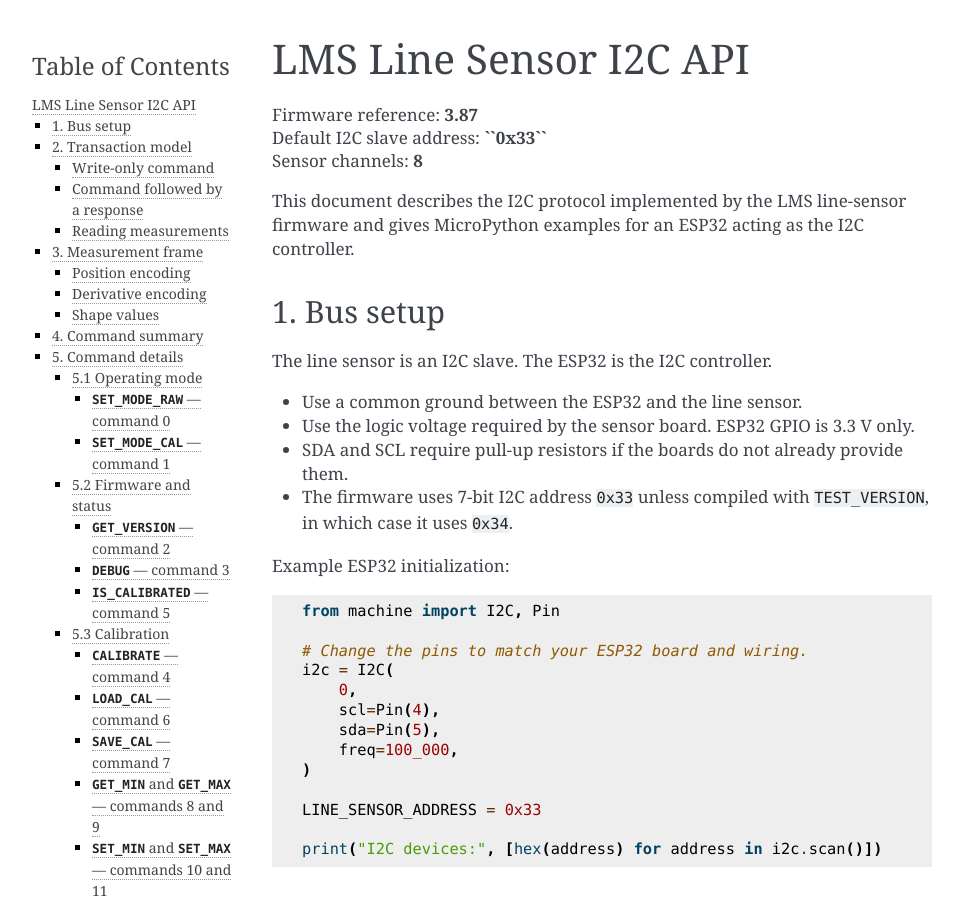
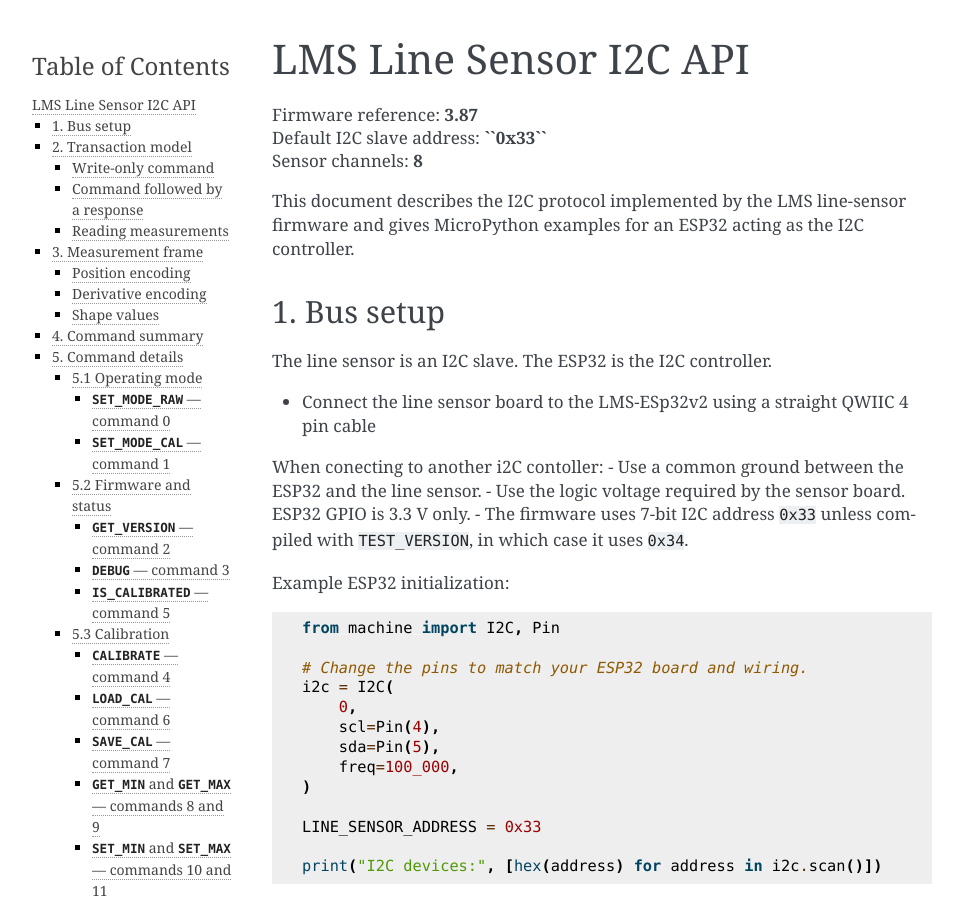
Before and after one commit to AntonsMindstorms/lms-line-sensor, a Sphinx documentation site: the page built from docs/API/lms-line-sensor-i2c-api.rst, in a window 1280 px wide and 900 px high. Shown: the whole window, without its empty margins (148-1111 px from the left). Built offline with Sphinx 7.4.7, drawn with Linux system fonts in a browser that asks for light colours; the version number is read from the project's files by our own code.

```diff
--- a/docs/API/lms-line-sensor-i2c-api.rst
+++ b/docs/API/lms-line-sensor-i2c-api.rst
@@ -14,9 +14,11 @@
 
 The line sensor is an I2C slave. The ESP32 is the I2C controller.
 
+- Connect the line sensor board to the LMS-ESp32v2 using a straight QWIIC 4 pin cable
+
+When conecting to another i2C contoller:
 -  Use a common ground between the ESP32 and the line sensor.
 -  Use the logic voltage required by the sensor board. ESP32 GPIO is 3.3 V only.
--  SDA and SCL require pull-up resistors if the boards do not already provide them.
 -  The firmware uses 7-bit I2C address ``0x33`` unless compiled with ``TEST_VERSION``, in which case it uses ``0x34``.
 
 Example ESP32 initialization:
```
